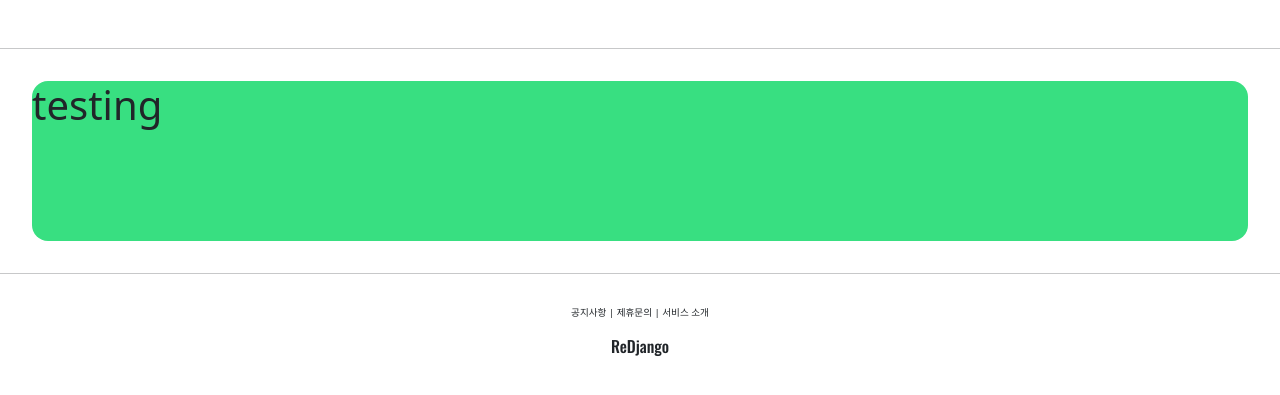
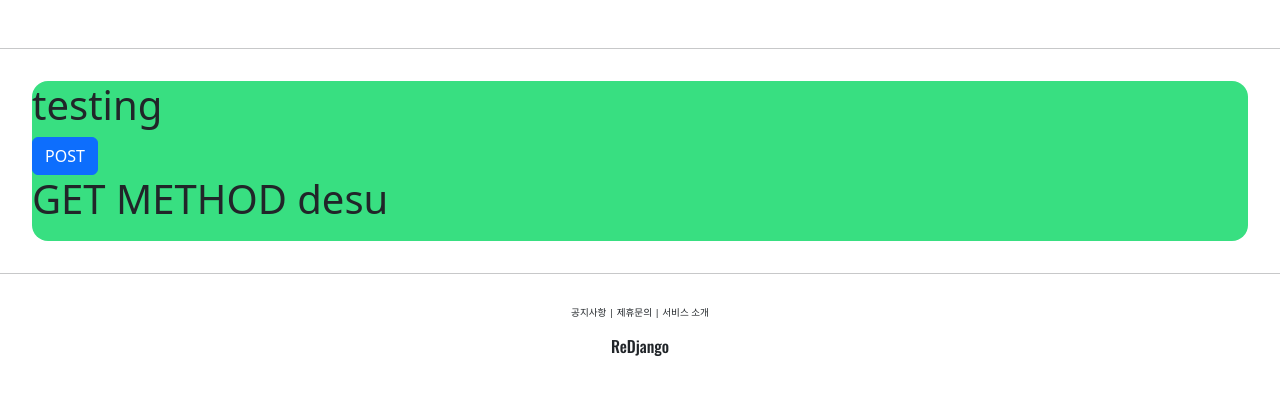
Before and after one commit to Yoodeit/reDjango, a Django app: page /account/helloworld/ in a window 1280 px wide. Shown: the part 214-609 px from the top of the page. Run offline with Django 4.2, Linux system fonts and the light colour scheme.

Commit message:
made_post_form

```diff
--- a/reDjango/accountapp/templates/accountapp/helloworld.html
+++ b/reDjango/accountapp/templates/accountapp/helloworld.html
@@ -5,5 +5,14 @@
     <h1>
         testing
     </h1>
+
+    <form action="/account/helloworld/" method="post">
+        {% csrf_token %}
+        <input type="submit" class="btn btn-primary" value="POST">
+    </form>
+
+    <h1>
+        {{ text }}
+    </h1>
 </div>
 {% endblock %}
--- a/reDjango/accountapp/views.py
+++ b/reDjango/accountapp/views.py
@@ -6,4 +6,7 @@ from django.shortcuts import render
 
 def helloworld(request):
     #return HttpResponse('hello')
-    return render(request,'accountapp/helloworld.html')
+    if request.method == "POST":
+        return render(request, 'accountapp/helloworld.html', context={'text': 'POST METHOD desu'})
+    else:
+        return render(request, 'accountapp/helloworld.html', context={'text': 'GET METHOD desu'})
```
